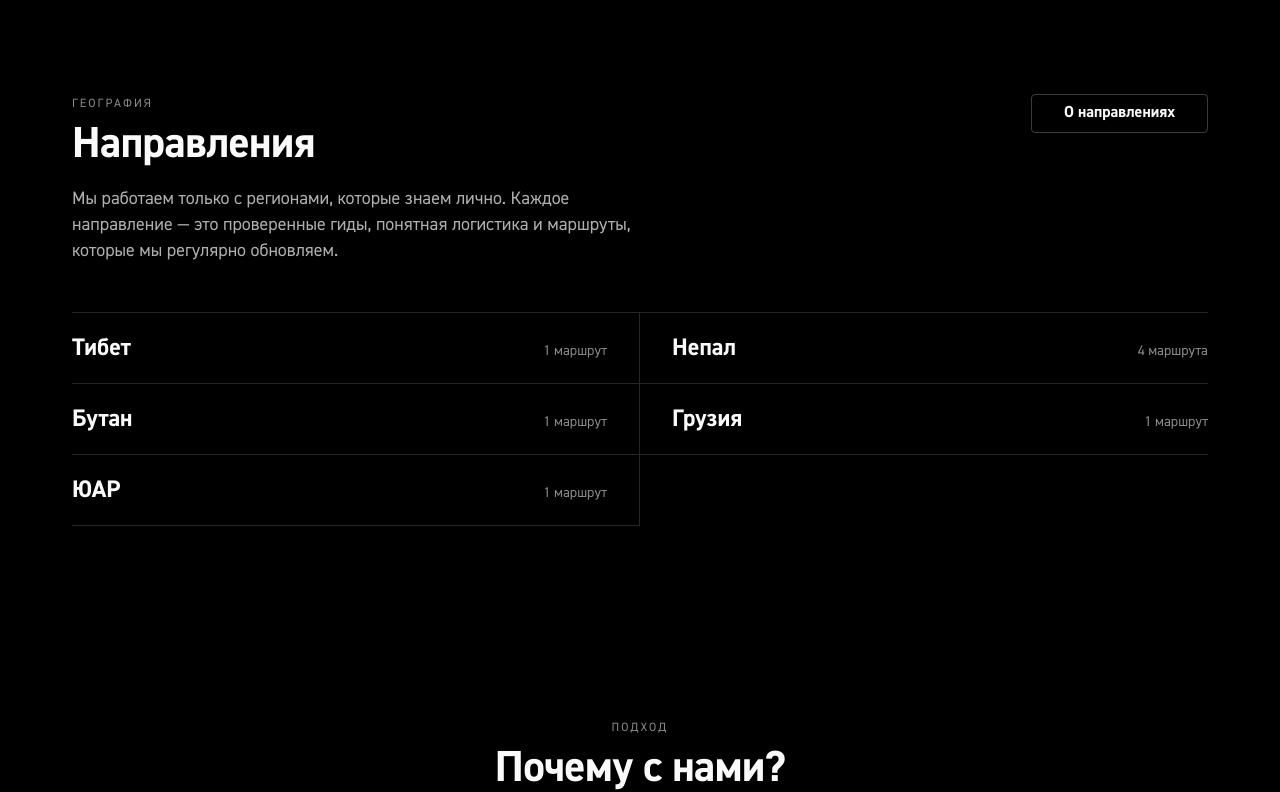
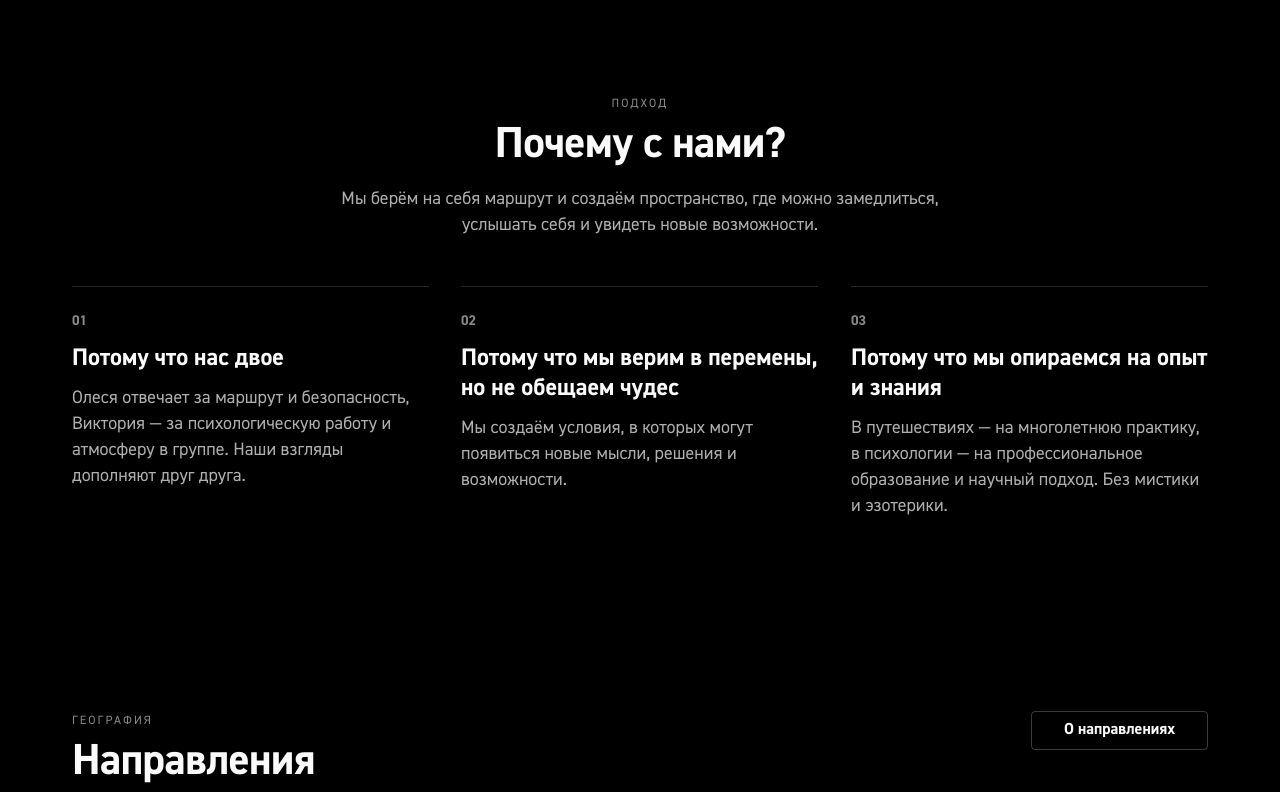
Before and after one commit to fifulina-uxui/wild-soul-routes, a React (Vite) app: page / in a window 1280 px wide. Shown: the part 4992-5784 px from the top of the page. Built offline with nearby package versions, Linux system fonts and the light colour scheme.

Commit message:
Home: swap Directions and Why sections order

```diff
--- a/src/pages/Home.tsx
+++ b/src/pages/Home.tsx
@@ -22,8 +22,8 @@ export default function Home() {
         <About />
         <Formats />
         <Tours />
+        <Why />
         <Directions />
-        <Why />
         <Journal />
         <section className="mx-auto max-w-[1200px] px-5 pb-16 md:px-8 md:pb-24">
           <Reveal>
```
